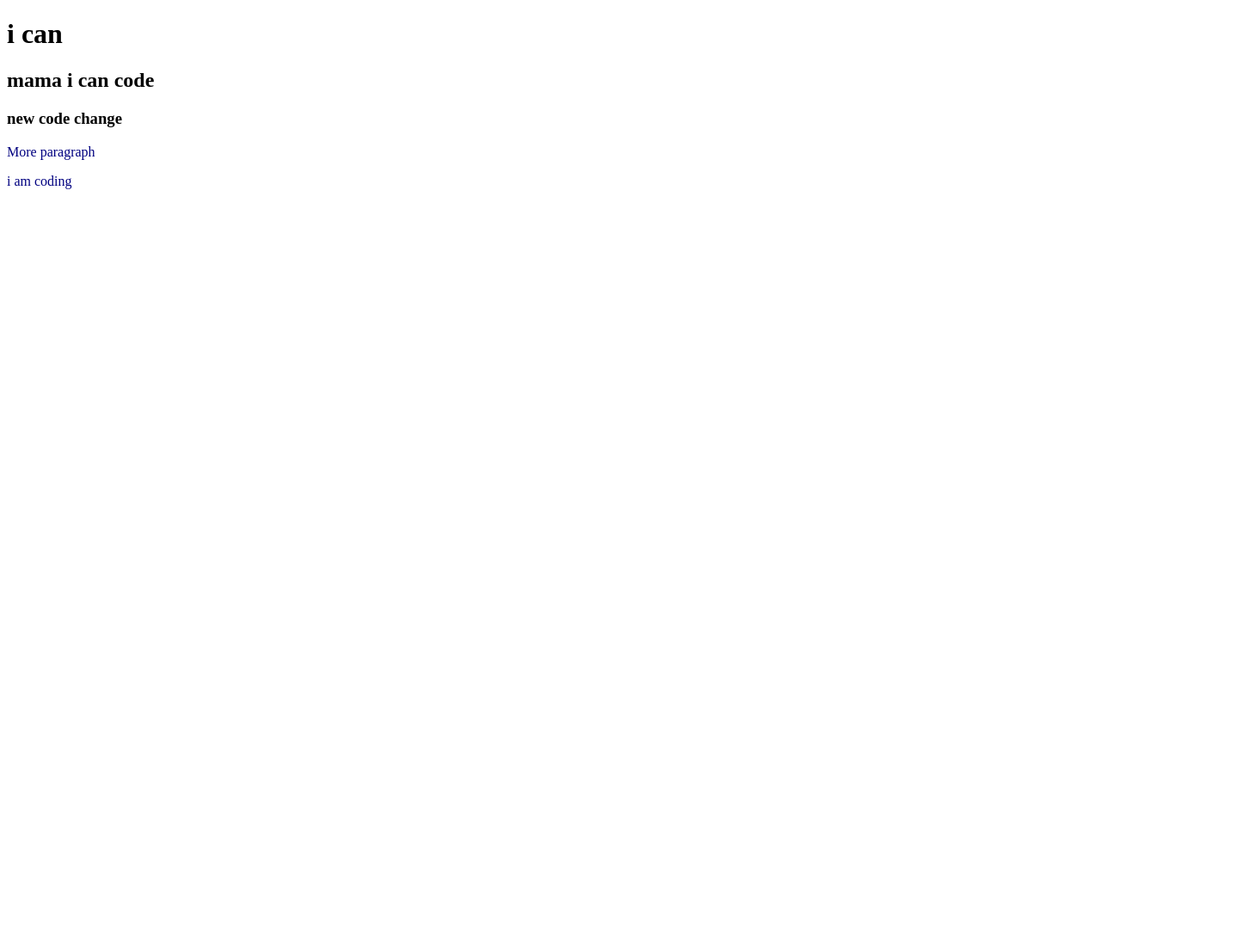
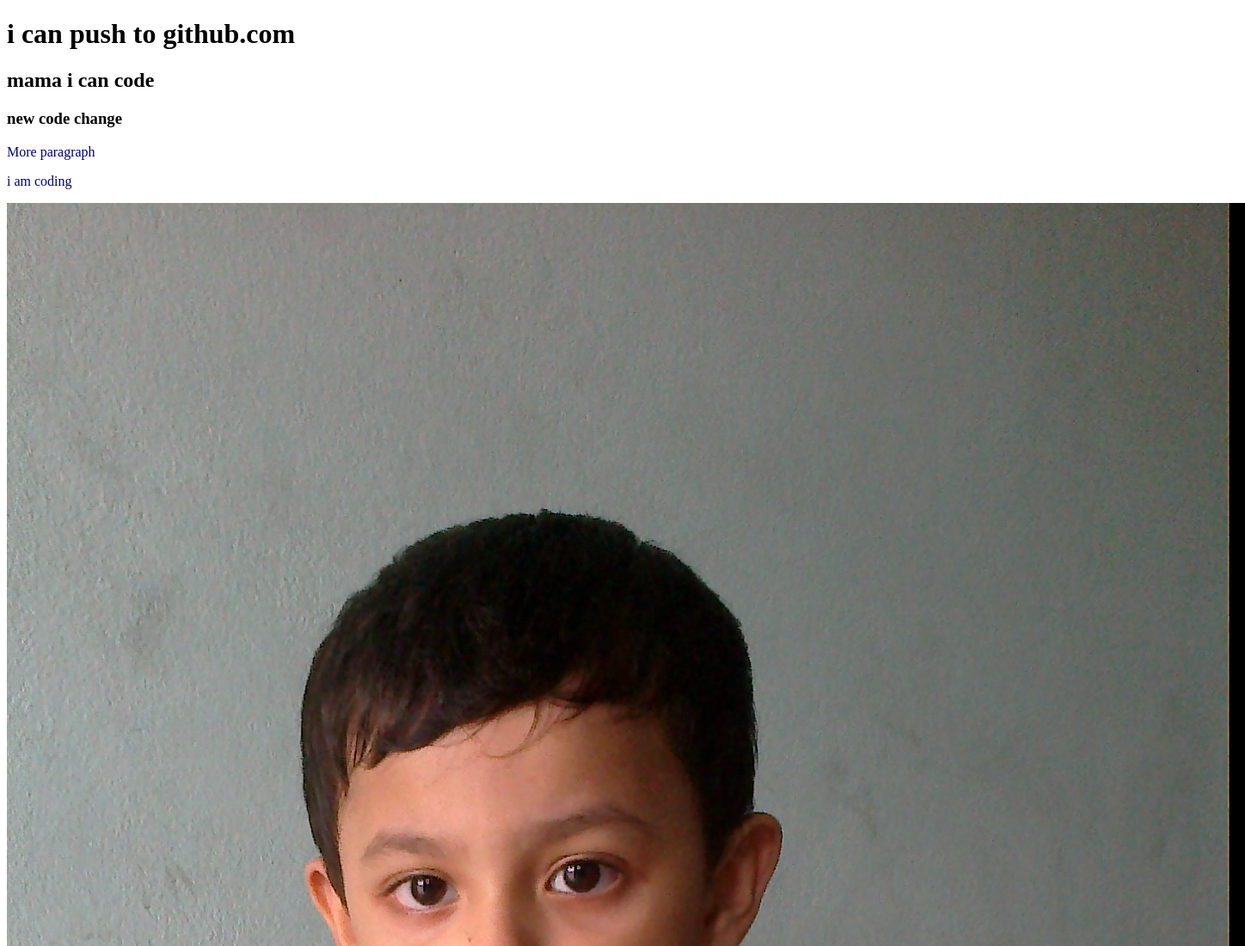
Before and after one commit to Tuhinchowdhury75/my-second-repo, a plain HTML site: page index.html in a window 1280 px wide. Shown: the top 1100 px of the page at 86% size, 1448 px wide, since content can reach past the window. Before the commit the page ends 800 px from the top, so only its background shows below. Drawn offline with Linux system fonts and the light colour scheme.

Commit message:
image added

```diff
--- a/index.html
+++ b/index.html
@@ -8,11 +8,12 @@
     <link rel="stylesheet" href="style.css">
 </head>
 <body>
-    <h1> i can </h1>
+    <h1> i can push to github.com </h1>
     <h2>mama i can code</h2>
     <h3>new code change</h3>
     <p>More paragraph</p>
     <p>i am coding</p>
+    <img src="rizvi.jpg" alt="">
 
 
 </body>
```
Also changed, not shown: rizvi.jpg (added).
